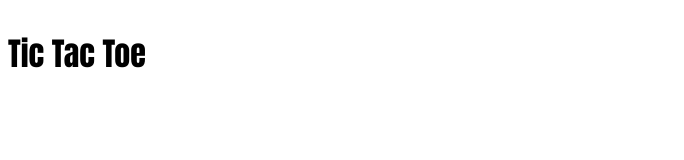
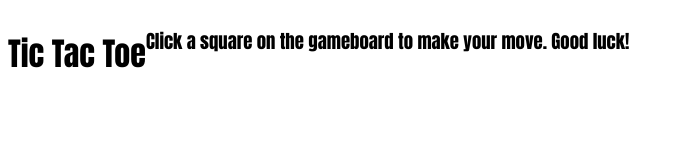
Before and after one commit to HDBarton/js-tictatoe, a plain HTML site: page index.html in a window 1280 px wide. Shown: the whole page, without its empty margins (0-684 px from the left). Drawn offline with Linux system fonts and the light colour scheme.

Commit message:
Add requirement notes for each function

```diff
--- a/index.html
+++ b/index.html
@@ -10,5 +10,6 @@
 </head>
 <body>
     <h1>Tic Tac Toe</h1>
+    <h3>Click a square on the gameboard to make your move. Good luck!</h3>
 </body>
 </html>
```
Also changed, not shown: functions.js (+10 -1 lines).
